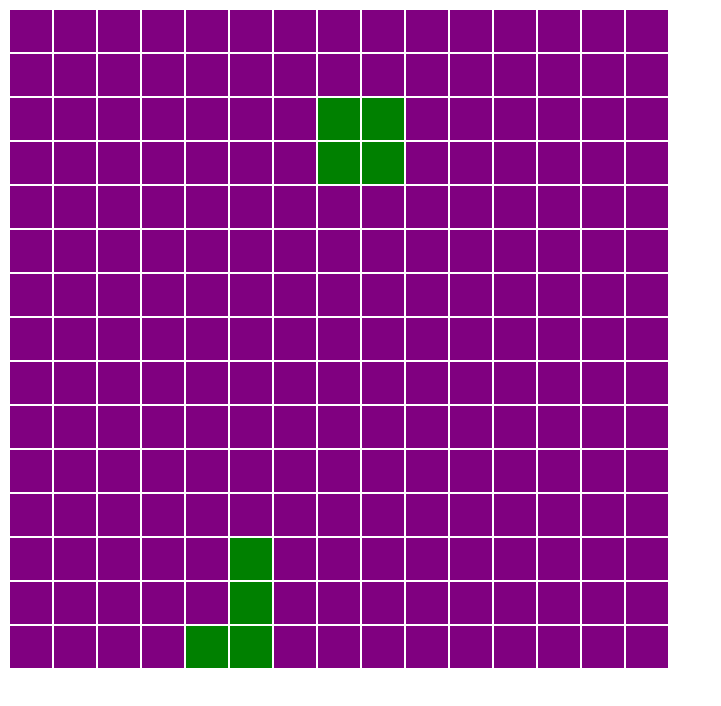
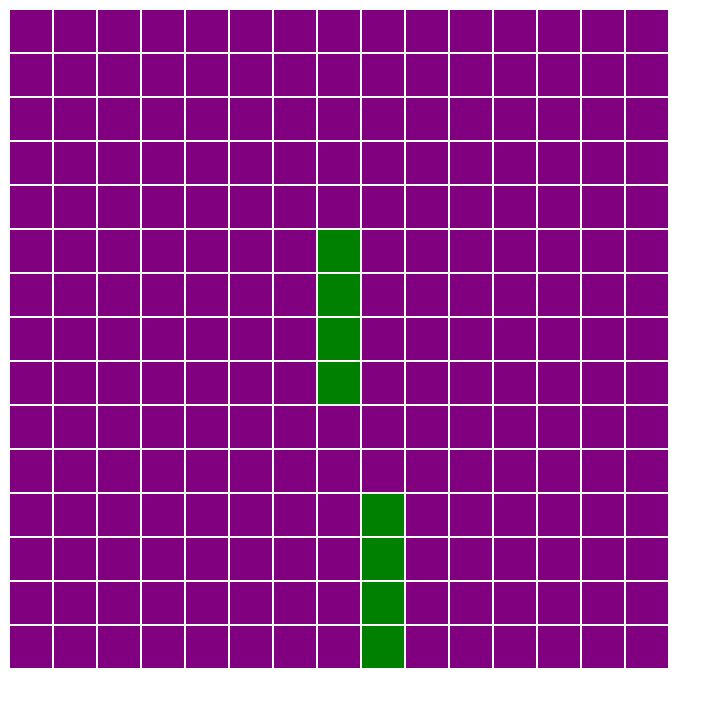
Before and after one commit to GlimmerRay/Tetris, a React (Create React App) app: page / in a window 1280 px wide. Shown: the top 706 px of the page, without its empty margins (0-721 px from the left). Built offline with nearby package versions, Linux system fonts and the light colour scheme; the HTML template or start-up script is replaced by a standard one.

Commit message:
can now rotate a line

```diff
--- a/src/components/Tetris.js
+++ b/src/components/Tetris.js
@@ -1,5 +1,6 @@
 import React from "react";
 import Grid from "./Grid.js";
+import { Line } from "../shapes.js";
 
 // TODO: make each shape a class
 // TODO: stop game when shapes overflow at top
@@ -13,75 +14,78 @@ import Grid from "./Grid.js";
 // TODO: add notes (and maybe others) to .gitignore
 // TODO: add type checking for input
 // TODO: docs
-function square(center) {
-    var topLeft = center
-    var topRight = [center[0], center[1]+1]
-    var bottomLeft = [center[0]+1, center[1]]
-    var bottomRight = [center[0]+1, center[1]+1]
-    return [topLeft, topRight, bottomLeft, bottomRight]
-}
+// function square(center) {
+//     var topLeft = center
+//     var topRight = [center[0], center[1]+1]
+//     var bottomLeft = [center[0]+1, center[1]]
+//     var bottomRight = [center[0]+1, center[1]+1]
+//     return [topLeft, topRight, bottomLeft, bottomRight]
+// }
 
-function line(center) {
-    var square1 = [center[0], center[1]-1]
-    var square2 = center
-    var square3 = [center[0], center[1]+1]
-    var square4 = [center[0], center[1]+2]
-    return [square1, square2, square3, square4]
-}
+// function line(center) {
+//     var square1 = [center[0], center[1]-1]
+//     var square2 = center
+//     var square3 = [center[0], center[1]+1]
+//     var square4 = [center[0], center[1]+2]
+//     return [square1, square2, square3, square4]
+// }
 
 
 
-function teeShape(center) {
-    var square1 = [center[0], center[1]-1]
-    var square2 = center
-    var square3 = [center[0], center[1]+1]
-    var square4 = [center[0]+1, center[1]]
-    return [square1, square2, square3, square4]
-}
+// function teeShape(center) {
+//     var square1 = [center[0], center[1]-1]
+//     var square2 = center
+//     var square3 = [center[0], center[1]+1]
+//     var square4 = [center[0]+1, center[1]]
+//     return [square1, square2, square3, square4]
+// }
 
-function snakeShapeRight(center) {
-    var square1 = center
-    var square2 = [center[0]+1, center[1]]
-    var square3 = [center[0]+1, center[1]+1]
-    var square4 = [center[0]+2, center[1]+1]
-    return [square1, square2, square3, square4]
-}
+// function snakeShapeRight(center) {
+//     var square1 = center
+//     var square2 = [center[0]+1, center[1]]
+//     var square3 = [center[0]+1, center[1]+1]
+//     var square4 = [center[0]+2, center[1]+1]
+//     return [square1, square2, square3, square4]
+// }
 
-function snakeShapeLeft(center) {
-    var square1 = center
-    var square2 = [center[0]+1, center[1]]
-    var square3 = [center[0]+1, center[1]-1]
-    var square4 = [center[0]+2, center[1]-1]
-    return [square1, square2, square3, square4]
-}
+// function snakeShapeLeft(center) {
+//     var square1 = center
+//     var square2 = [center[0]+1, center[1]]
+//     var square3 = [center[0]+1, center[1]-1]
+//     var square4 = [center[0]+2, center[1]-1]
+//     return [square1, square2, square3, square4]
+// }
 
-function lShapeRight(center) {
-    var square1 = center
-    var square2 = [center[0]+1, center[1]]
-    var square3 = [center[0]+2, center[1]]
-    var square4 = [center[0]+2, center[1]+1]
-    return [square1, square2, square3, square4]
-}
+// function lShapeRight(center) {
+//     var square1 = center
+//     var square2 = [center[0]+1, center[1]]
+//     var square3 = [center[0]+2, center[1]]
+//     var square4 = [center[0]+2, center[1]+1]
+//     return [square1, square2, square3, square4]
+// }
 
-function lShapeLeft(center) {
-    var square1 = center
-    var square2 = [center[0]+1, center[1]]
-    var square3 = [center[0]+2, center[1]]
-    var square4 = [center[0]+2, center[1]-1]
-    return [square1, square2, square3, square4]
-}
+// function lShapeLeft(center) {
+//     var square1 = center
+//     var square2 = [center[0]+1, center[1]]
+//     var square3 = [center[0]+2, center[1]]
+//     var square4 = [center[0]+2, center[1]-1]
+//     return [square1, square2, square3, square4]
+// }
 
 // a 'shape' is a list of indices
 
 export default class Tetris extends React.Component {
     constructor(props) {
         super(props)
-        this.height = 15
-        this.width = 15
+        this.gridHeight = 15
+        this.gridWidth = 15
         this.fallingSpeed = 500
         this.state = {
-            staticGrid: this.makeEmptyGrid(this.height, this.width),
-            shape: lShapeLeft([0, 5]),
+            staticGrid: this.makeEmptyGrid(this.gridHeight, this.gridWidth),
+            shape: new Line(),
+            centerX: 8,
+            centerY: 2,
+            rotation: 0,
             count: 0
         }
     }
@@ -97,7 +101,7 @@ export default class Tetris extends React.Component {
         if (event.keyCode === 37) {
             this.moveShapeLeft()
         } else if (event.keyCode === 38) {
-            console.log('up key pressed')
+            this.rotate()
         } else if (event.keyCode === 39) {
             this.moveShapeRight()
         } else if (event.keyCode === 40) {
@@ -105,52 +109,42 @@ export default class Tetris extends React.Component {
         }
     }
 
+    rotate() {
+        var centerX = this.state.centerX
+        var centerY = this.state.centerY
+        var rotation = this.state.rotation
+        if (rotation >= 3) {
+            var newRotation = 0
+        } else {
+            var newRotation = rotation + 1
+        }
+        if (!(this.collides(centerX, centerY, newRotation))) {
+            this.setState({rotation: newRotation})
+        } else {
+            ;
+        }
+    }
+
     moveShapeLeft() {
-        var staticGrid = this.state.staticGrid
-        var shape = this.state.shape
-        var newShape = []
-        for (var index of shape) {
-            newShape.push([index[0], index[1]-1])
+        var newCenterX = this.state.centerX - 1
+        var centerY = this.state.centerY
+        var rotation = this.state.rotation
+        if (!(this.collides(newCenterX, centerY, rotation))) {
+            this.setState({centerX: newCenterX})
+        } else {
+            ;
         }
-        // if the shape is out of bounds off the left side of the grid
-        // don't update it
-        for (var index of newShape) {
-            if (index[1] < 0) {
-                return
-            }
-        }
-        // if the shape is collding with another shape, don't update it
-        for (var index of newShape) {
-            if (staticGrid[index[0]][index[1]] == 1) {
-                return
-            }
-        }
-        // if all tests pass, update the shape
-        this.setState({shape: newShape})
     }
 
     moveShapeRight() {
-        var staticGrid = this.state.staticGrid
-        var shape = this.state.shape
-        var newShape = []
-        for (var index of shape) {
-            newShape.push([index[0], index[1]+1])
+        var newCenterX = this.state.centerX + 1
+        var centerY = this.state.centerY
+        var rotation = this.state.rotation
+        if (!(this.collides(newCenterX, centerY, rotation))) {
+            this.setState({centerX: newCenterX})
+        } else {
+            ;
         }
-        // if the shape is out of bounds off the left side of the grid
-        // don't update it
-        for (var index of newShape) {
-            if (index[1] >= this.width) {
-                return
-            }
-        }
-        // if the shape is collding with another shape, don't update it
-        for (var index of newShape) {
-            if (staticGrid[index[0]][index[1]] == 1) {
-                return
-            }
-        }
-        // if all tests pass, update the shape
-        this.setState({shape: newShape})
     }
 
     // TODO: order the functions in a nice way
@@ -161,31 +155,31 @@ export default class Tetris extends React.Component {
     }
 
     decrementShapePosition() {
-        var shape = this.state.shape
-        var newShape = []
-        var count = this.state.count
-        for (var index of shape) {
-            newShape.push([index[0]+1, index[1]])
-        }
-        if (!this.collides(newShape)) {
-            this.setState({shape: newShape, count: count+1})
-        // TODO: make this also work for conflicts in general, not just
-        // conflicts with bottom of grid
+        var centerX = this.state.centerX
+        var centerY = this.state.centerY
+        var newCenterY = this.state.centerY + 1
+        var rotation = this.state.rotation
+        if (!this.collides(centerX, newCenterY, rotation)) {
+            this.setState({centerY: newCenterY})
         } else {
-            this.addShapeToStatic(shape)
+            this.freezeShape(this.getShapeIndices(centerX, centerY, rotation))
         }
     }
 
     // TODO: study == vs. ====
     // TODO: make shape indexing easier
     // returns true of any indices of shape are in staticGrid else false
-    collides(shape) {
+    collides(centerX, centerY, rotation) {
         var staticGrid = this.state.staticGrid
-        if (this.bottomYPosition(shape) >= this.height) {
+        var shapeIndices = this.state.shape.makeIndices(centerX, centerY, rotation)
+        if (this.bottomYPosition(shapeIndices) >= this.gridHeight) {
             return true
         }
-        for (var index of shape) {
-            if (staticGrid[index[0]][index[1]] == 1) {
+        for (var index of shapeIndices) {
+            if (staticGrid[index[1]][index[0]] == 1) {
+                return true
+            }
+            if (index[0] < 0 || index[0] >= this.gridWidth)  {
                 return true
             }
         }
@@ -193,39 +187,43 @@ export default class Tetris extends React.Component {
     }
 
     // TODO: make a general out of bounds error
-    addShapeToStatic(shape) {
+
+    // add shape to the grid, reset center
+    freezeShape(shape) {
+        console.log(shape)
         var grid = this.state.staticGrid
         for (var index of shape) {
-            grid[index[0]][index[1]] = 1
+            console.log(shape)
+            grid[index[1]][index[0]] = 1
         }
-        this.setState({staticGrid: grid, shape: square([0, 7])})
+        this.setState({staticGrid: grid, centerX: 7, centerY: 2})
     }
 
     bottomYPosition(shape) {
         var max = -1
         for (var index of shape) {
-            if (index[0] > max) {
-                max = index[0]
+            if (index[1] > max) {
+                max = index[1]
             }
         }
         return max
     }
 
-    makeEmptyGrid(height, width) {
+    makeEmptyGrid(gridHeight, gridWidth) {
         var rows = []
-        for (var row = 0; row < height; row++) {
+        for (var row = 0; row < gridHeight; row++) {
             rows.push([])
-            for (var col = 0; col < width; col++) {
+            for (var col = 0; col < gridWidth; col++) {
                 rows[row].push(0)
             }
         }
         return rows
     }
 
-    joinShapeGrid(shape) {
-        var grid = this.makeEmptyGrid(this.height, this.width)
-        for (var i = 0; i<shape.length; i++) {
-            grid[shape[i][0]][shape[i][1]] = 1
+    joinShapeGrid(shapeIndices) {
+        var grid = this.makeEmptyGrid(this.gridHeight, this.gridWidth)
+        for (var i = 0; i<shapeIndices.length; i++) {
+            grid[shapeIndices[i][1]][shapeIndices[i][0]] = 1
         }
         for (var i = 0; i < this.state.staticGrid.length; i++) {
             for (var j=0; j < this.state.staticGrid[0].length; j++) {
@@ -237,8 +235,16 @@ export default class Tetris extends React.Component {
         return grid
     }
 
+    getShapeIndices(centerX, centerY, rotation) {
+        // var centerX = this.state.centerX
+        // var centerY = this.state.centerY
+        // var rotation = this.state.rotation
+        return this.state.shape.makeIndices(centerX, centerY, rotation)
+    }
+
     render() {
-        var grid = this.joinShapeGrid(this.state.shape)
+        // TODO: make a method for make Indices
+        var grid = this.joinShapeGrid(this.getShapeIndices(this.state.centerX, this.state.centerY, this.state.rotation))
         return <Grid values={grid} />
     }
 }
--- /dev/null
+++ b/src/shapes.js
@@ -0,0 +1,49 @@
+
+
+
+export class Line {
+
+    makeIndices(centerX, centerY, rotation) {
+        if (rotation === 0) {
+            return this.makeRotationOne(centerX, centerY)
+        } else if (rotation === 1) {
+            return this.makeRotationTwo(centerX, centerY)
+        } else if (rotation === 2) {
+            return this.makeRotationThree(centerX, centerY)
+        } else if (rotation == 3) {
+            return this.makeRotationFour(centerX, centerY)
+        }
+    }
+
+    makeRotationOne(centerX, centerY) {
+        var square1 = [centerX, centerY-1]
+        var square2 = [centerX, centerY]
+        var square3 = [centerX, centerY+1]
+        var square4 = [centerX, centerY+2]
+        return [square1, square2, square3, square4]
+    }
+
+    makeRotationTwo(centerX, centerY) {
+        var square1 = [centerX-1, centerY]
+        var square2 = [centerX, centerY]
+        var square3 = [centerX+1, centerY]
+        var square4 = [centerX+2, centerY]
+        return [square1, square2, square3, square4]
+    }
+
+    makeRotationThree(centerX, centerY) {
+        var square1 = [centerX, centerY+1]
+        var square2 = [centerX, centerY]
+        var square3 = [centerX, centerY-1]
+        var square4 = [centerX, centerY-2]
+        return [square1, square2, square3, square4]
+    }
+
+    makeRotationFour(centerX, centerY) {
+        var square1 = [centerX+1, centerY]
+        var square2 = [centerX, centerY]
+        var square3 = [centerX-1, centerY]
+        var square4 = [centerX-2, centerY]
+        return [square1, square2, square3, square4]
+    }
+}
```
